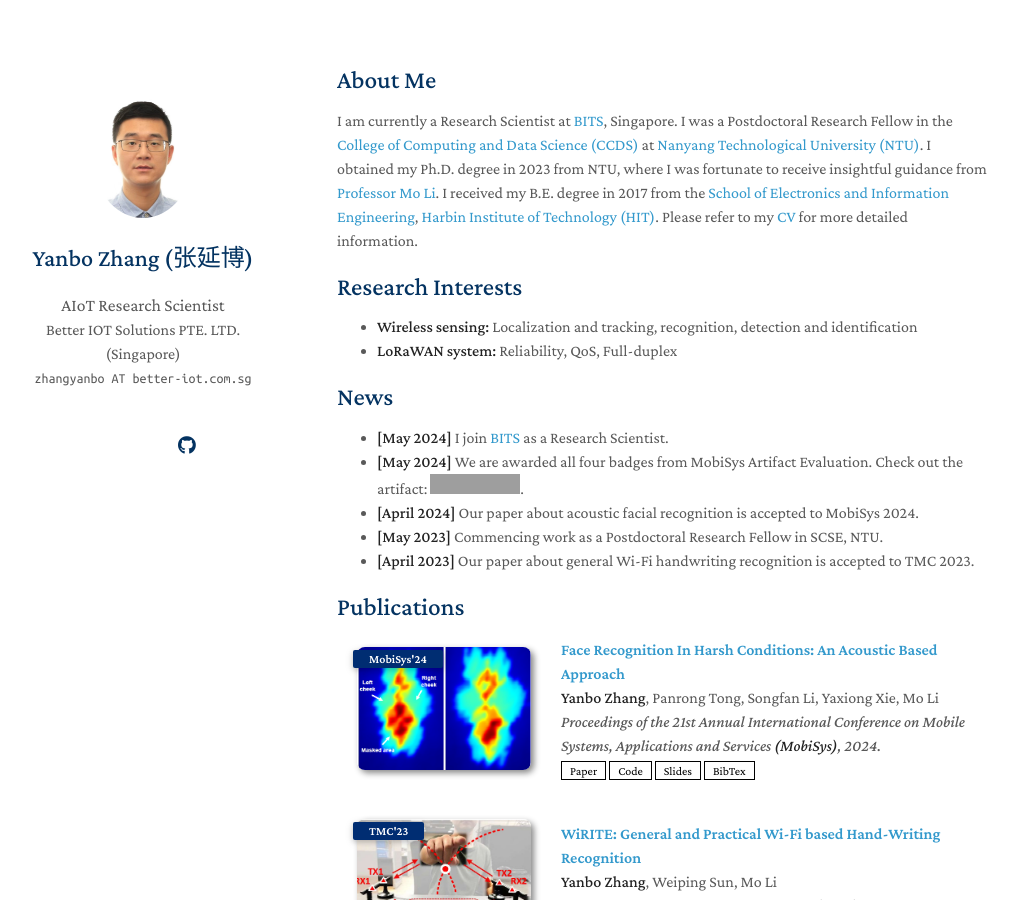
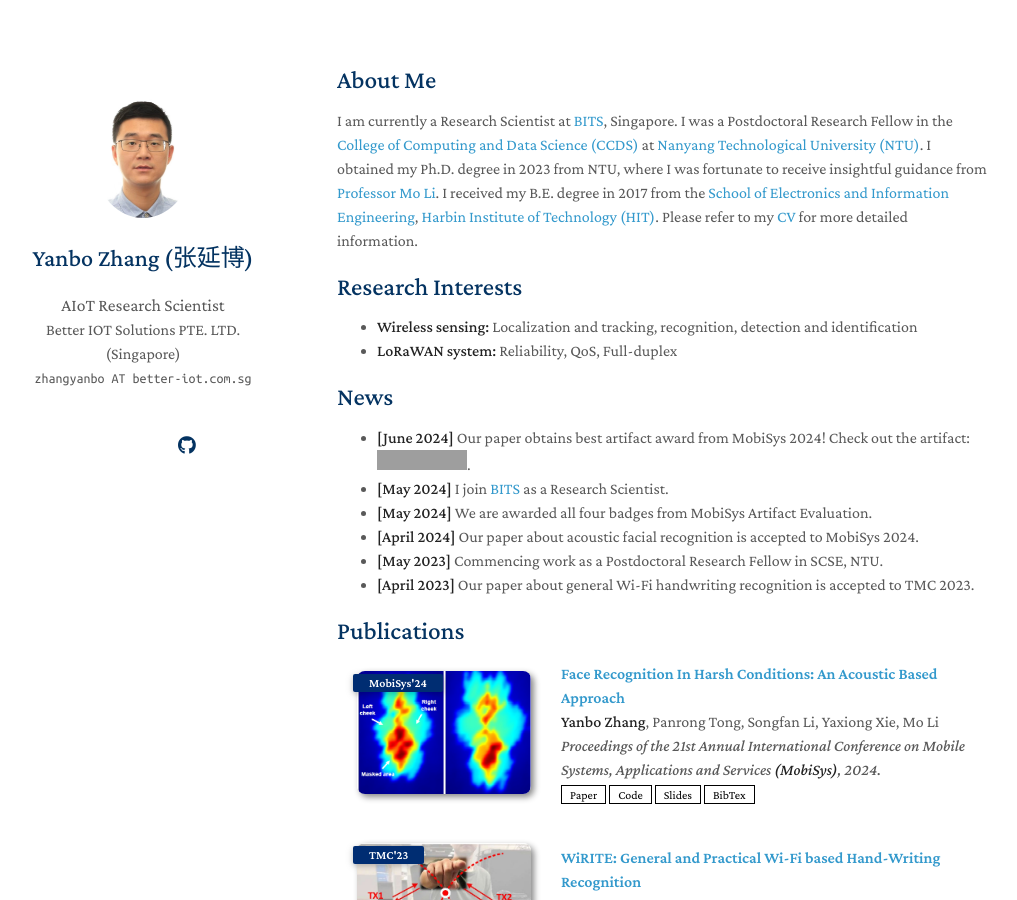
Before and after one commit to yanbozhang003/yanbozhang003.github.io, a Jekyll site: the page built from index.md, in a window 1280 px wide and 900 px high. Shown: the whole window, without its empty margins (133-1150 px from the left). Built offline with Jekyll 4.4.1, drawn with Linux system fonts in a browser that asks for light colours; nearby versions of some CDN libraries; a style sheet for code colours, icons or effects is not loaded; our own code applies the rules of GitHub Pages for plain Markdown files; grey boxes are pictures that could not be loaded.

Commit message:
Update index.md

```diff
--- a/index.md
+++ b/index.md
@@ -18,8 +18,9 @@
 <!-- - **Reconfigurable Intelligent Surface (RIS):** Antenna design and system optimization -->
 
 ## News
+- **[June 2024]** Our paper obtains best artifact award from MobiSys 2024! Check out the artifact: [![DOI](https://zenodo.org/badge/DOI/10.5281/zenodo.11094213.svg)](https://doi.org/10.5281/zenodo.11094213).
 - **[May 2024]** I join [BITS](https://www.better-iot.com.sg/) as a Research Scientist.
-- **[May 2024]** We are awarded all four badges from MobiSys Artifact Evaluation. Check out the artifact: [![DOI](https://zenodo.org/badge/DOI/10.5281/zenodo.11094213.svg)](https://doi.org/10.5281/zenodo.11094213).
+- **[May 2024]** We are awarded all four badges from MobiSys Artifact Evaluation.
 - **[April 2024]** Our paper about acoustic facial recognition is accepted to MobiSys 2024.
 - **[May 2023]** Commencing work as a Postdoctoral Research Fellow in SCSE, NTU.
 - **[April 2023]** Our paper about general Wi-Fi handwriting recognition is accepted to TMC 2023.
```
